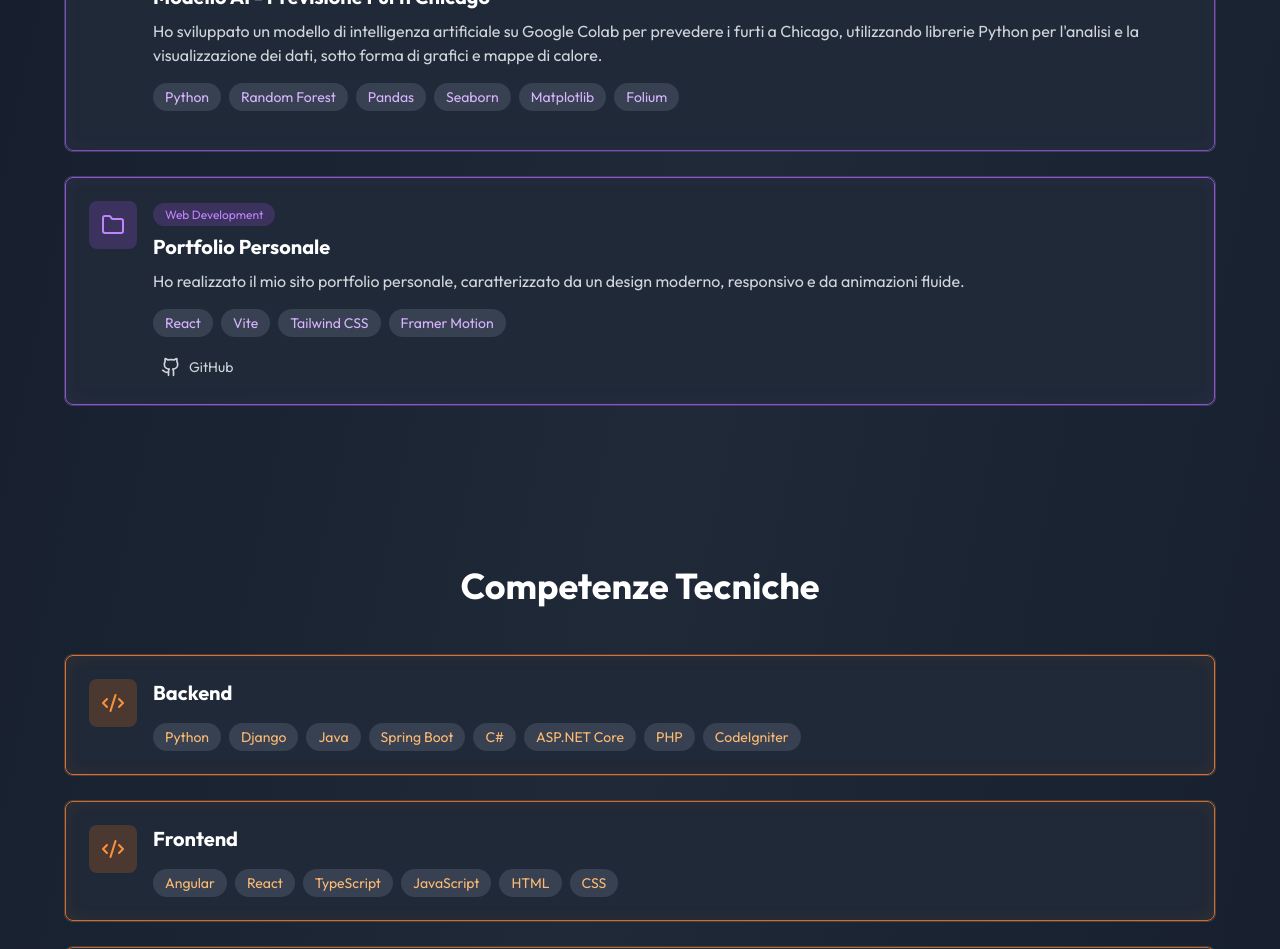
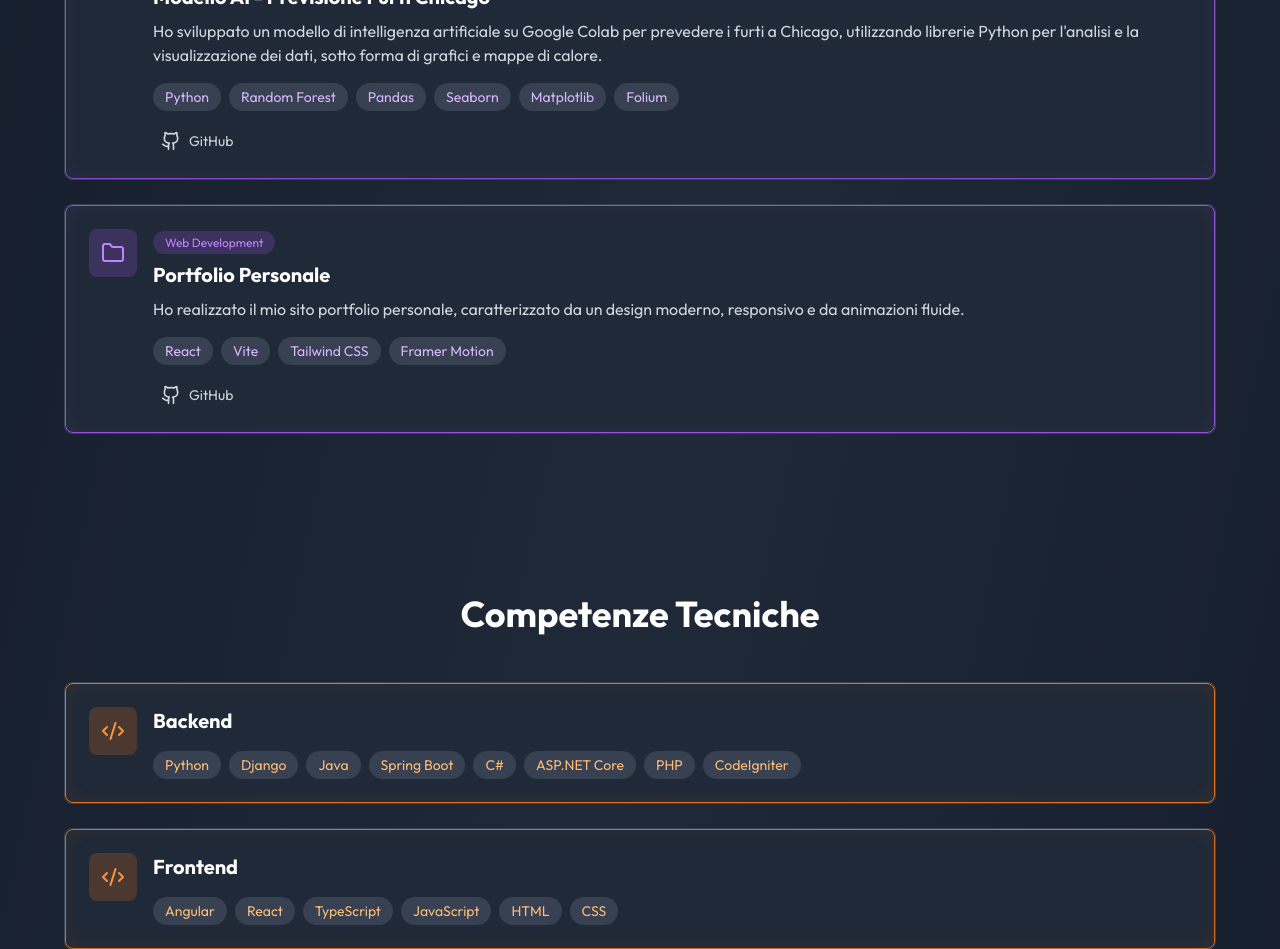
Before and after one commit to yaaniik/cvfolio, a React (Vite) app: page / in a window 1280 px wide. Shown: the part 2520-3469 px from the top of the page. Built offline with nearby package versions, Linux system fonts and the light colour scheme.

Commit message:
update: add link github ai project

```diff
--- a/src/components/Projects.jsx
+++ b/src/components/Projects.jsx
@@ -136,7 +136,7 @@ function Projects() {
       description: 'Ho sviluppato un modello di intelligenza artificiale su Google Colab per prevedere i furti a Chicago, utilizzando librerie Python per l\'analisi e la visualizzazione dei dati, sotto forma di grafici e mappe di calore.',
       tech: ['Python', 'Random Forest', 'Pandas', 'Seaborn', 'Matplotlib', 'Folium'],
       category: 'AI & Data Analysis',
-      github: '',
+      github: 'https://github.com/yaaniik/chicago-crime-prediction',
       demo: ''
     },
     {
```
